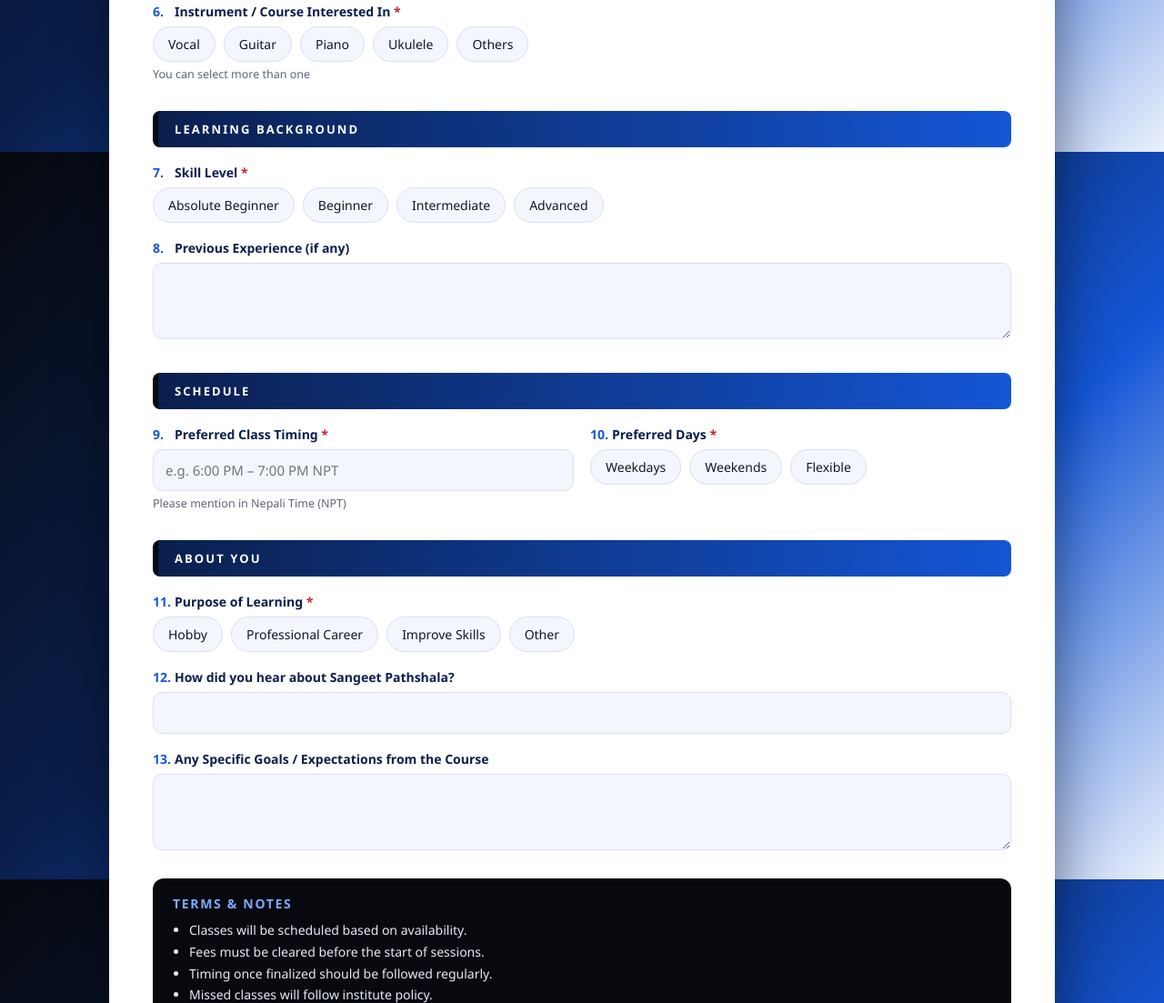
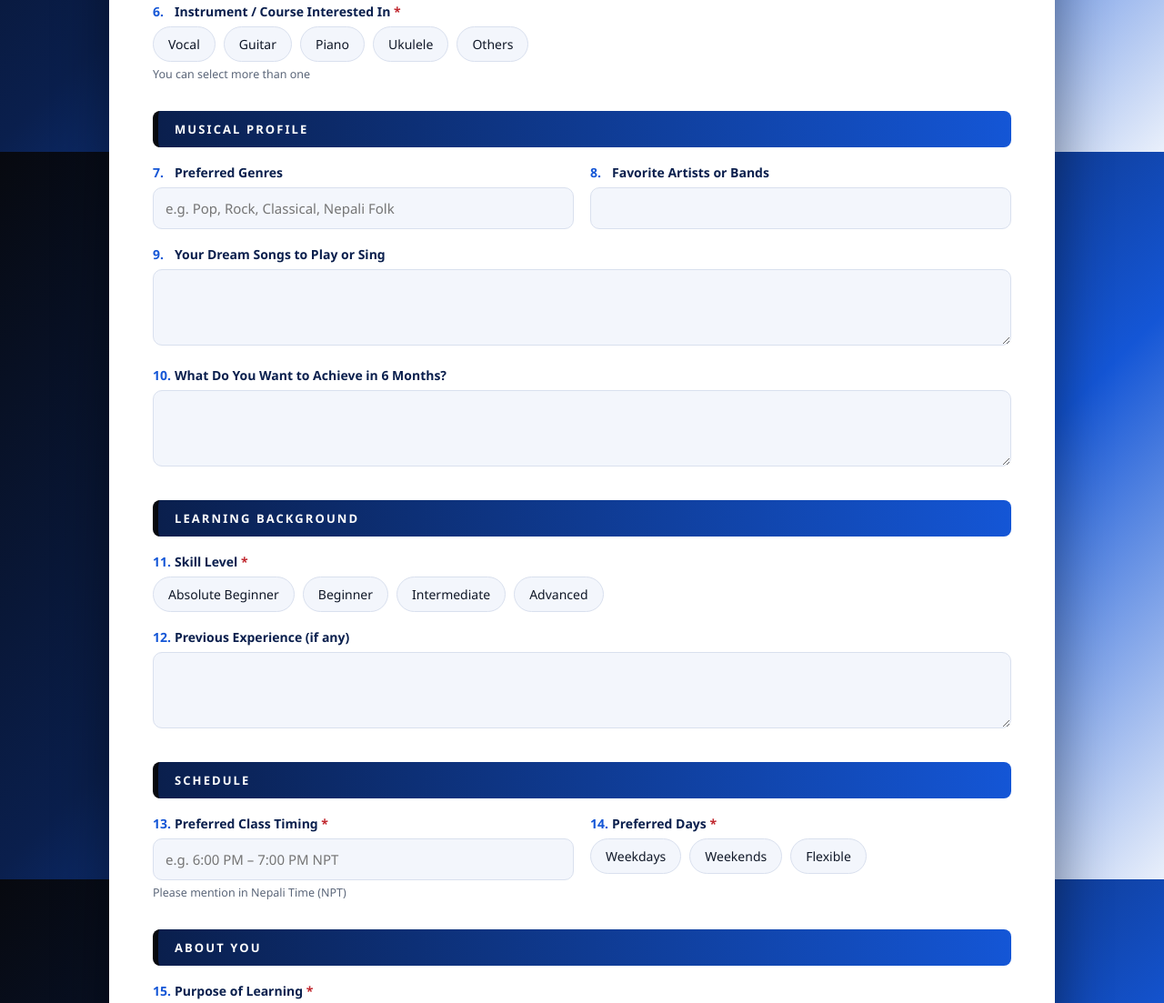
Before and after one commit to Pramod-Adhikri/Online-form-SP, a plain HTML site: page index.html in a window 1280 px wide. Shown: the part 633-1736 px from the top of the page at 91% size. Drawn offline with Linux system fonts and the light colour scheme.

Commit message:
Update form fields and labels for clarity

```diff
--- a/index.html
+++ b/index.html
@@ -83,19 +83,25 @@ footer{text-align:center;color:rgba(255,255,255,.75);font-size:13px;margin-top:2
      </div><div class="hint">You can select more than one</div></div>
     <div class="field full" id="otherWrap" hidden><label for="other">Please specify the instrument / course</label><input type="text" id="other"></div>
 
+    <div class="sec full">Musical Profile</div>
+    <div class="field"><label for="genres"><b>7.</b>Preferred Genres</label><input type="text" id="genres" placeholder="e.g. Pop, Rock, Classical, Nepali Folk"></div>
+    <div class="field"><label for="artists"><b>8.</b>Favorite Artists or Bands</label><input type="text" id="artists"></div>
+    <div class="field full"><label for="songs"><b>9.</b>Your Dream Songs to Play or Sing</label><textarea id="songs"></textarea></div>
+    <div class="field full"><label for="sixm"><b>10.</b>What Do You Want to Achieve in 6 Months?</label><textarea id="sixm"></textarea></div>
+
     <div class="sec full">Learning Background</div>
-    <div class="field full"><span class="lbl"><b>7.</b>Skill Level <span class="req">*</span></span>
+    <div class="field full"><span class="lbl"><b>11.</b>Skill Level <span class="req">*</span></span>
      <div class="opts" data-name="level">
       <label><input type="radio" name="level" value="Absolute Beginner"><span>Absolute Beginner</span></label>
       <label><input type="radio" name="level" value="Beginner"><span>Beginner</span></label>
       <label><input type="radio" name="level" value="Intermediate"><span>Intermediate</span></label>
       <label><input type="radio" name="level" value="Advanced"><span>Advanced</span></label>
      </div></div>
-    <div class="field full"><label for="exp"><b>8.</b>Previous Experience (if any)</label><textarea id="exp"></textarea></div>
+    <div class="field full"><label for="exp"><b>12.</b>Previous Experience (if any)</label><textarea id="exp"></textarea></div>
 
     <div class="sec full">Schedule</div>
-    <div class="field"><label for="time"><b>9.</b>Preferred Class Timing <span class="req">*</span></label><input type="text" id="time" placeholder="e.g. 6:00 PM – 7:00 PM NPT"><div class="hint">Please mention in Nepali Time (NPT)</div></div>
-    <div class="field"><span class="lbl"><b>10.</b>Preferred Days <span class="req">*</span></span>
+    <div class="field"><label for="time"><b>13.</b>Preferred Class Timing <span class="req">*</span></label><input type="text" id="time" placeholder="e.g. 6:00 PM – 7:00 PM NPT"><div class="hint">Please mention in Nepali Time (NPT)</div></div>
+    <div class="field"><span class="lbl"><b>14.</b>Preferred Days <span class="req">*</span></span>
      <div class="opts">
       <label><input type="radio" name="days" value="Weekdays"><span>Weekdays</span></label>
       <label><input type="radio" name="days" value="Weekends"><span>Weekends</span></label>
@@ -103,7 +109,7 @@ footer{text-align:center;color:rgba(255,255,255,.75);font-size:13px;margin-top:2
      </div></div>
 
     <div class="sec full">About You</div>
-    <div class="field full"><span class="lbl"><b>11.</b>Purpose of Learning <span class="req">*</span></span>
+    <div class="field full"><span class="lbl"><b>15.</b>Purpose of Learning <span class="req">*</span></span>
      <div class="opts">
       <label><input type="radio" name="purpose" value="Hobby"><span>Hobby</span></label>
       <label><input type="radio" name="purpose" value="Professional Career"><span>Professional Career</span></label>
@@ -111,8 +117,8 @@ footer{text-align:center;color:rgba(255,255,255,.75);font-size:13px;margin-top:2
       <label><input type="radio" name="purpose" value="Other"><span>Other</span></label>
      </div>
      <input type="text" id="purposeOther" placeholder="Please specify" style="margin-top:10px" hidden></div>
-    <div class="field full"><label for="heard"><b>12.</b>How did you hear about Sangeet Pathshala?</label><input type="text" id="heard"></div>
-    <div class="field full"><label for="goals"><b>13.</b>Any Specific Goals / Expectations from the Course</label><textarea id="goals"></textarea></div>
+    <div class="field full"><label for="heard"><b>16.</b>How did you hear about Sangeet Pathshala?</label><input type="text" id="heard"></div>
+    <div class="field full"><label for="goals"><b>17.</b>Any Specific Goals / Expectations from the Course</label><textarea id="goals"></textarea></div>
    </div>
 
    <div class="terms">
@@ -169,7 +175,7 @@ function data(){
     course:courses().map(function(c){return c==="Others"?"Others – "+val("other"):c}).join(", "),
     level:radio("level"),experience:val("exp"),timing:val("time"),days:radio("days"),
     purpose:radio("purpose")==="Other"?"Other – "+val("purposeOther"):radio("purpose"),
-    heard:val("heard"),goals:val("goals"),website:val("website")
+    heard:val("heard"),goals:val("goals"),genres:val("genres"),artists:val("artists"),songs:val("songs"),sixm:val("sixm"),website:val("website")
   };
 }
 function check(){
```
